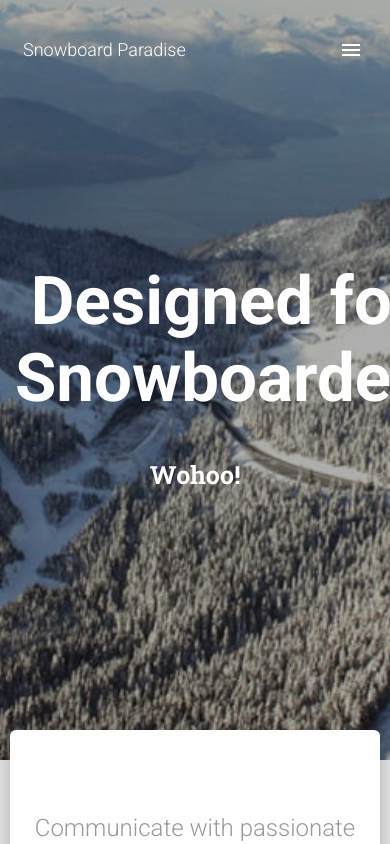
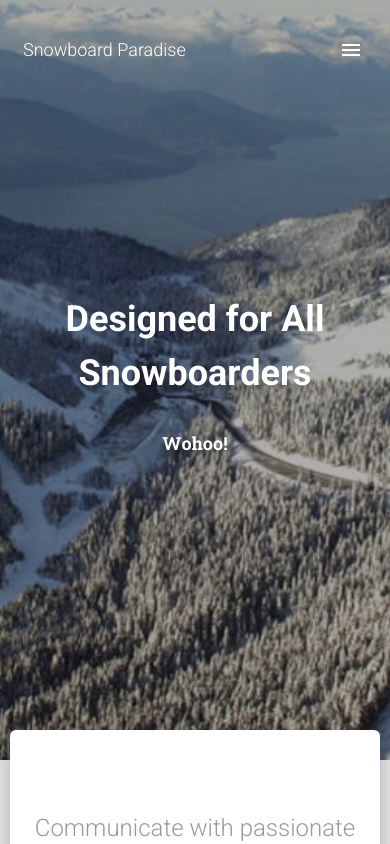
Before and after one commit to Anti-Midnight/Snowboarder-FrontEnd, a React (Create React App) app: page / in a window 390 px wide. Shown: the top 844 px of the page. Built offline with nearby package versions, Linux system fonts and the light colour scheme; what react-google-maps would draw is missing.

Commit message:
responsive title

```diff
--- a/src/views/PresentationPage/PresentationPage.js
+++ b/src/views/PresentationPage/PresentationPage.js
@@ -6,6 +6,7 @@ import classNames from "classnames";
 import { makeStyles } from "@material-ui/core/styles";
 import List from "@material-ui/core/List";
 import ListItem from "@material-ui/core/ListItem";
+import Hidden from '@material-ui/core/Hidden';
 // core components
 import Header from "components/Header/Header.js";
 import HeaderLinks from "components/Header/HeaderLinks.js";
@@ -54,6 +55,7 @@ export default function PresentationPage() {
         <div className={classes.container}>
           <GridContainer>
             <GridItem>
+              <Hidden only={['xs']}>
                 <div className={classes.brand}>
                   <h1>
                     Designed for All Snowboarders
@@ -63,6 +65,17 @@ export default function PresentationPage() {
                     Wohoo!
                   </h3>
                 </div>
+              </Hidden>
+              <Hidden only={['sm', 'md', 'lg', 'xl']}>
+                <div className={classes.brand}>
+                  <h2><b>
+                    Designed for All Snowboarders</b>
+                  </h2>
+                  <h4 className={classes.title}>
+                    Wohoo!
+                  </h4>
+                </div>
+              </Hidden>
             </GridItem>
           </GridContainer>
         </div>
```
Lines whose indentation alone changed are shown as unchanged.
